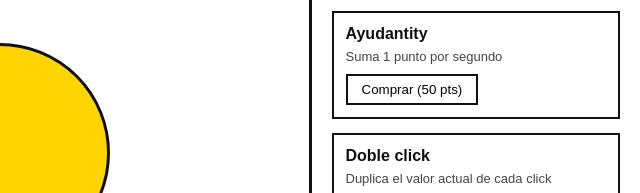
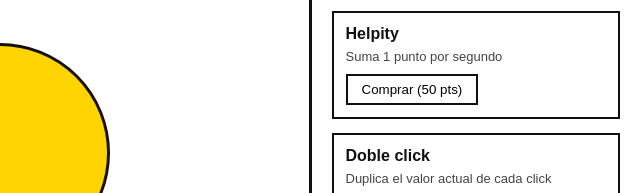
Before and after one commit to Fonsequin/Proyecto-Click-a-Verity, a plain HTML site: page index.html in a window 1280 px wide. Shown: the part 261-454 px from the top of the page, 640-1280 px from the left. Drawn offline with Linux system fonts and the light colour scheme.

Commit message:
Cambio de texto porq no me gusto lo que decia Improve UI/UX

```diff
--- a/index.html
+++ b/index.html
@@ -41,7 +41,7 @@
       </div>
 
       <div class="mejora">
-        <h3>Ayudantity</h3>
+        <h3>Helpity</h3>
         <p>Suma 1 punto por segundo</p>
         <button id="mejora2" data-costo="50">Comprar (50 pts)</button>
       </div>
```
